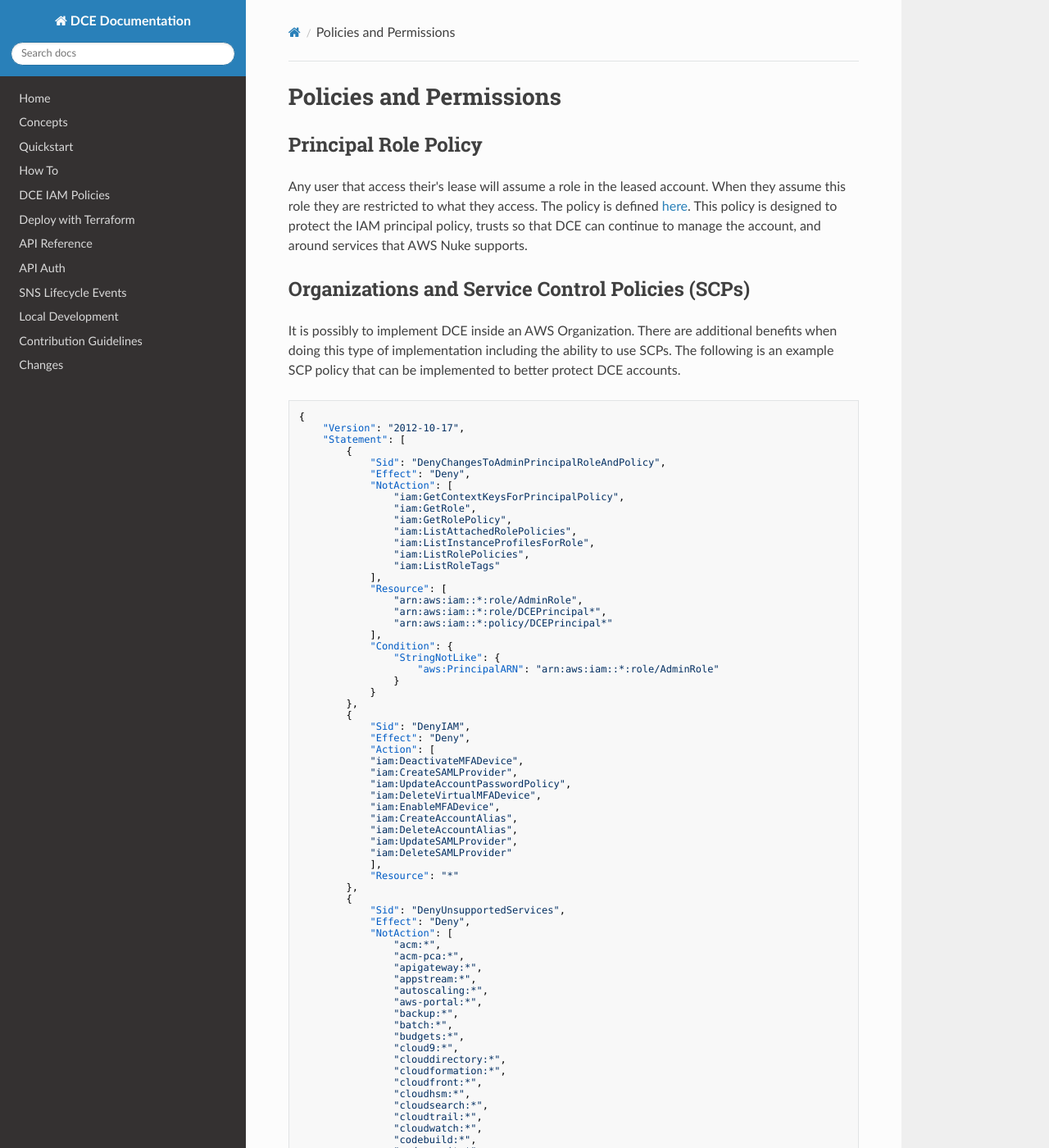
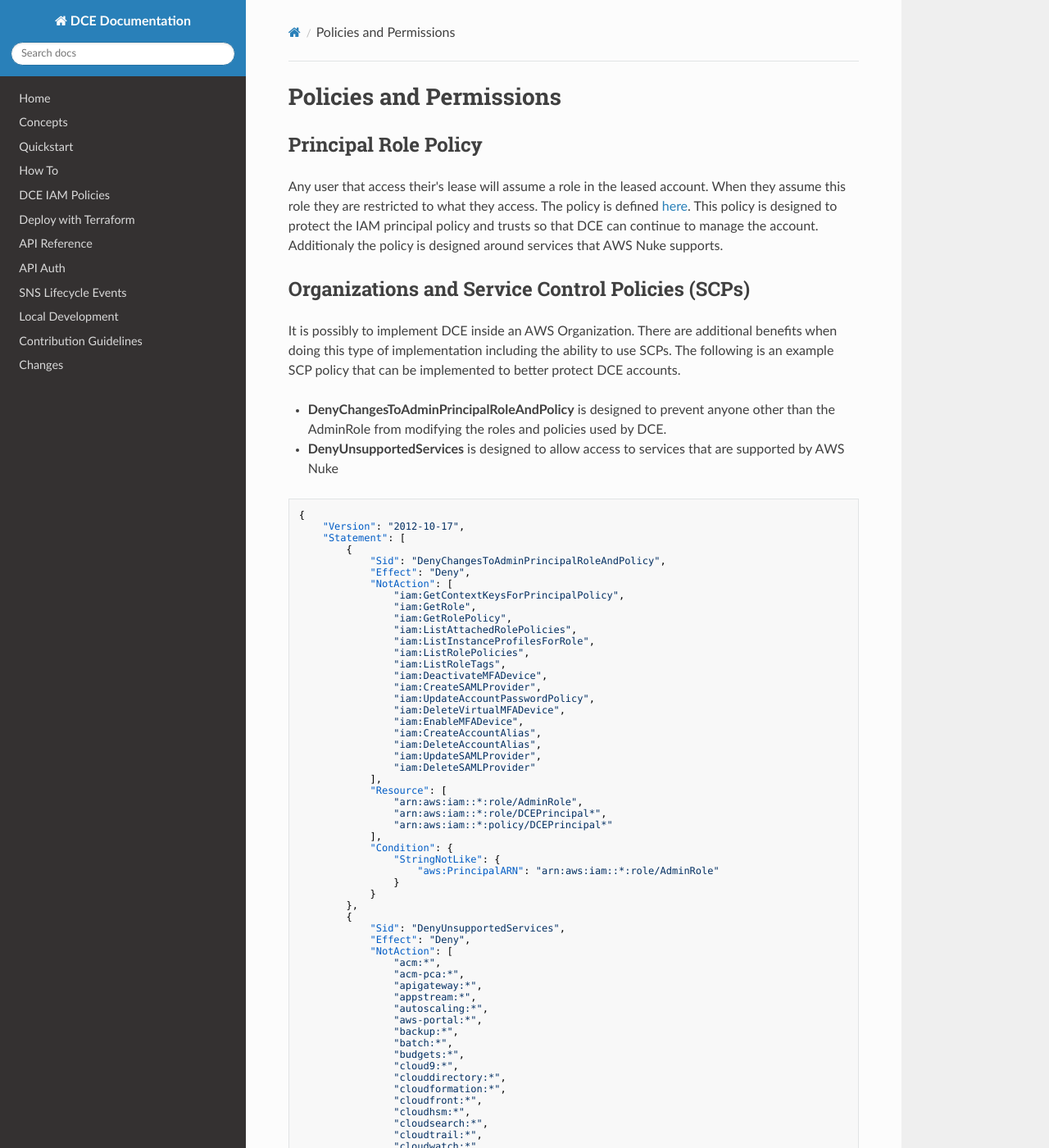
Before and after one commit to Optum/dce, an MkDocs documentation site: the page built from docs/policies.md, in a window 1280 px wide and 1400 px high. Shown: the whole window at 82% size. Built offline with MkDocs 1.6.1, drawn with Linux system fonts in a browser that asks for light colours; nearby versions of some CDN libraries.

Commit message:
updates based on feedback

````diff
--- a/docs/policies.md
+++ b/docs/policies.md
@@ -2,11 +2,14 @@
 
 ## Principal Role Policy
 
-Any user that access their's lease will assume a role in the leased account.  When they assume this role they are restricted to what they access.  The policy is defined [here](https://github.com/Optum/dce/blob/master/modules/fixtures/policies/principal_policy.tmpl).  This policy is designed to protect the IAM principal policy, trusts so that DCE can continue to manage the account, and around services that AWS Nuke supports.
+Any user that access their's lease will assume a role in the leased account.  When they assume this role they are restricted to what they access.  The policy is defined [here](https://github.com/Optum/dce/blob/master/modules/fixtures/policies/principal_policy.tmpl).  This policy is designed to protect the IAM principal policy and trusts so that DCE can continue to manage the account.  Additionaly the policy is designed around services that AWS Nuke supports.
 
 ## Organizations and Service Control Policies (SCPs)
 
 It is possibly to implement DCE inside an AWS Organization.  There are additional benefits when doing this type of implementation including the ability to use SCPs.  The following is an example SCP policy that can be implemented to better protect DCE accounts.
+
+- **DenyChangesToAdminPrincipalRoleAndPolicy** is designed to prevent anyone other than the AdminRole from modifying the roles and policies used by DCE.
+- **DenyUnsupportedServices** is designed to allow access to services that are supported by AWS Nuke
 
 ```json
 {
@@ -34,22 +46,6 @@ It is possibly to implement DCE inside an AWS Organization.  There are additiona
                     "aws:PrincipalARN": "arn:aws:iam::*:role/AdminRole"
                 }
             }
-        },
-        {
-            "Sid": "DenyIAM",
-            "Effect": "Deny",
-            "Action": [
-            "iam:DeactivateMFADevice",
-            "iam:CreateSAMLProvider",
-            "iam:UpdateAccountPasswordPolicy",
-            "iam:DeleteVirtualMFADevice",
-            "iam:EnableMFADevice",
-            "iam:CreateAccountAlias",
-            "iam:DeleteAccountAlias",
-            "iam:UpdateSAMLProvider",
-            "iam:DeleteSAMLProvider"
-            ],
-            "Resource": "*"
         },
         {
             "Sid": "DenyUnsupportedServices",
````
Also changed, not shown: other parts of docs/policies.md (+10 -1 lines), 1 other file.
